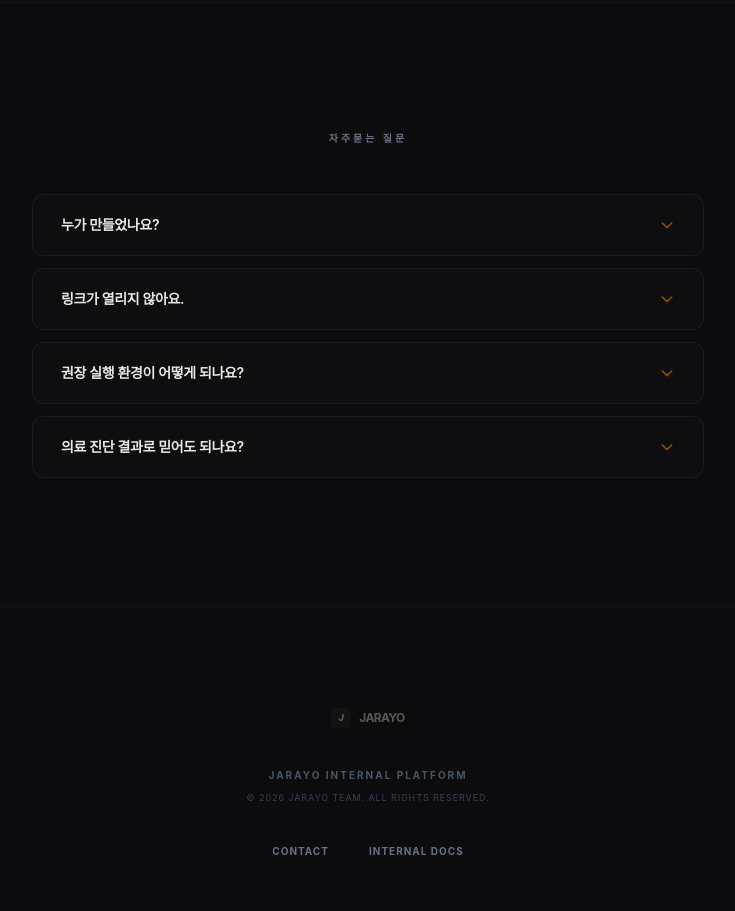
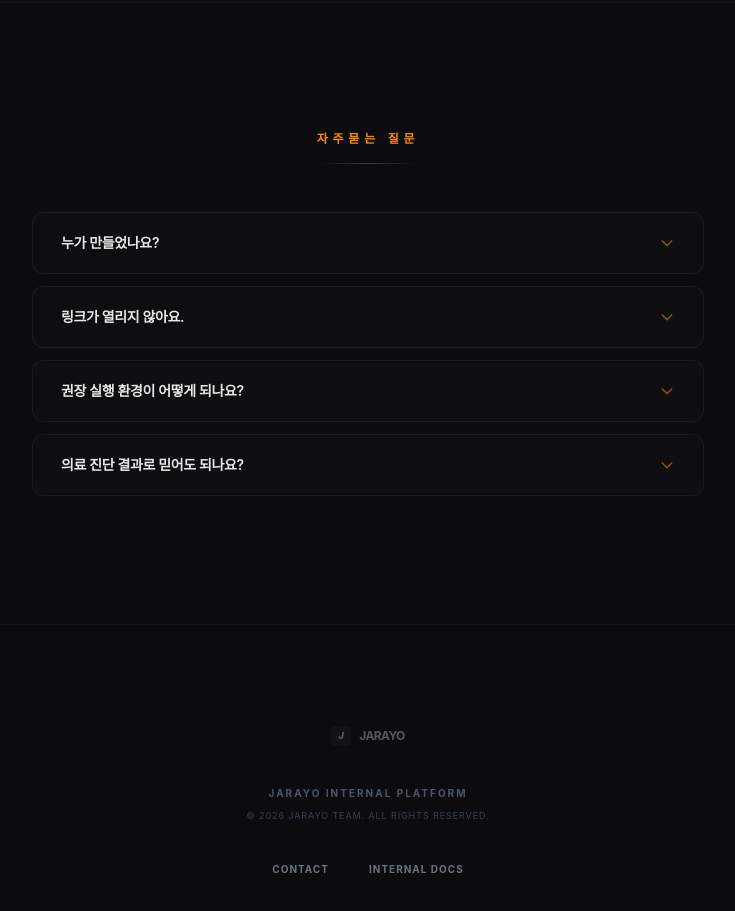
Before and after one commit to hjsoooon/JARAYO-hub, a React (Vite) app: page / in a window 1280 px wide. Shown: the part 2420-3331 px from the top of the page, without its empty margins (272-1007 px from the left). Built offline with nearby package versions, Linux system fonts and the light colour scheme.

Commit message:
style: Update FAQ title to match Innovation Library style

```diff
--- a/App.tsx
+++ b/App.tsx
@@ -88,7 +88,10 @@ const App: React.FC = () => {
         {/* FAQ */}
         <section className="py-32 px-6 border-t border-white/[0.03] bg-[#0c0c0e]">
           <div className="max-w-2xl mx-auto">
-            <h2 className="font-inter text-[10px] font-bold tracking-[0.3em] uppercase mb-12 text-center text-gray-500">자주묻는 질문</h2>
+            <div className="flex flex-col items-center mb-12">
+              <h2 className="font-inter text-xs font-bold tracking-[0.4em] uppercase text-[#ff8a00] mb-4">자주묻는 질문</h2>
+              <div className="h-[1px] w-24 bg-gradient-to-r from-transparent via-white/20 to-transparent"></div>
+            </div>
             <div className="space-y-3">
               {FAQS.map((faq, idx) => (
                 <div key={idx} className="group border border-white/[0.05] rounded-xl overflow-hidden bg-white/[0.01]">
```
